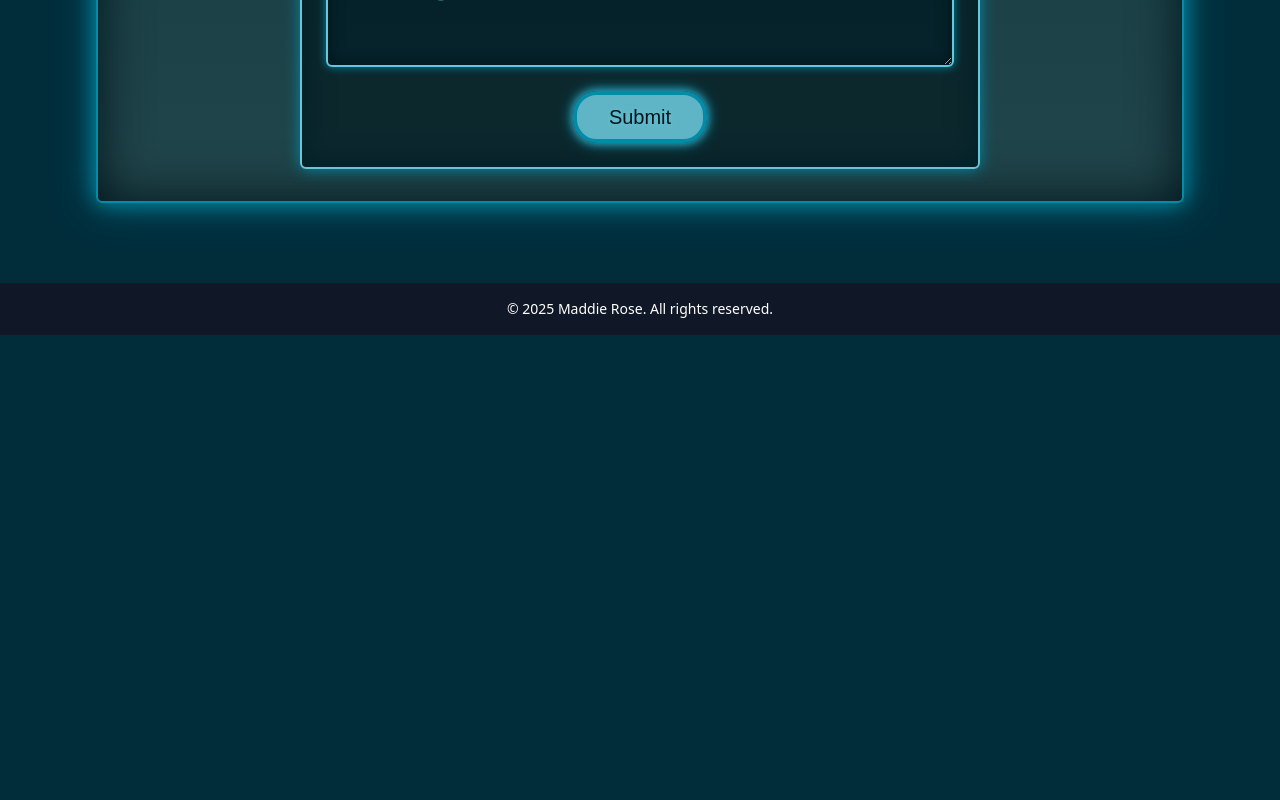
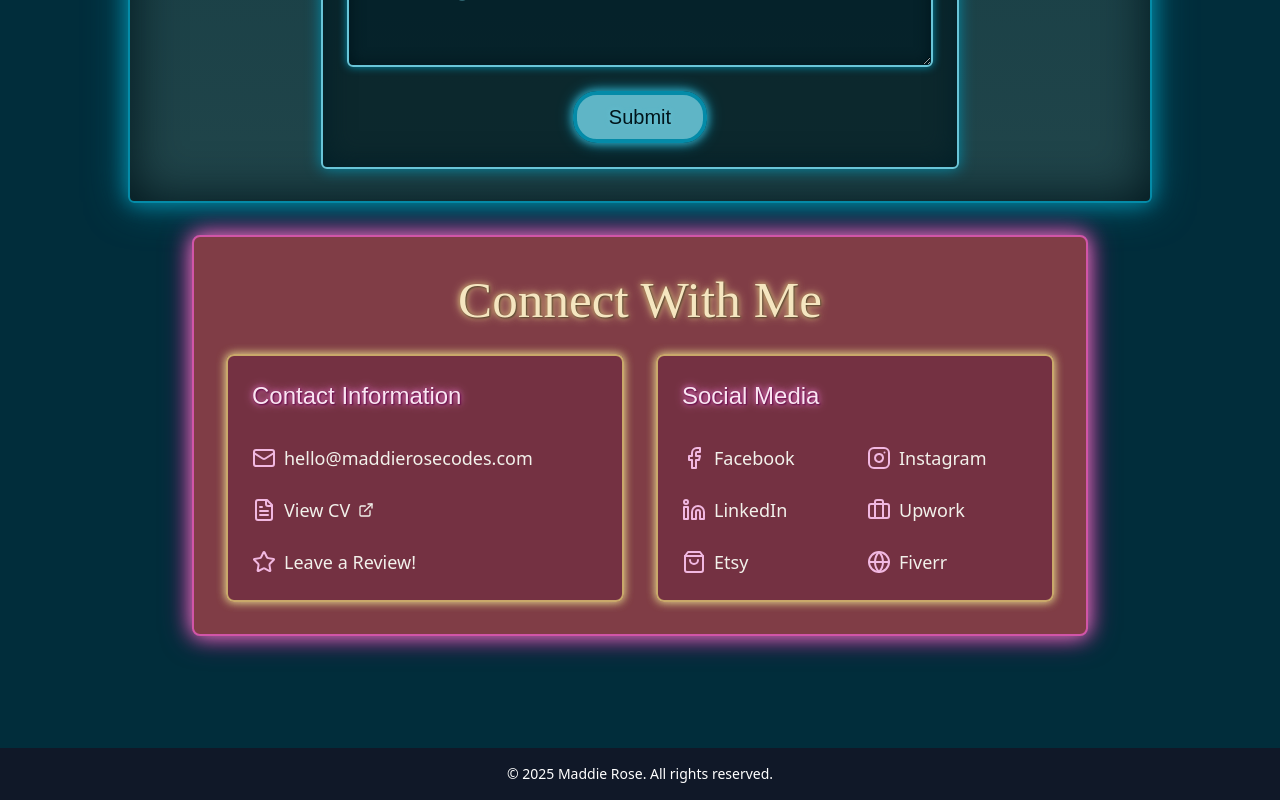
Before and after one commit to maddierosecodes/software_portfolio, a Next.js app: page /contact in a window 1280 px wide. Shown: the part 642-1442 px from the top of the page. Before the commit the page ends 977 px from the top, so only its background shows below. Built offline with nearby package versions, Linux system fonts and the light colour scheme.

Commit message:
Add contact info to contact page

```diff
--- a/app/contact/page.tsx
+++ b/app/contact/page.tsx
@@ -1,20 +1,43 @@
 import { ContactForm } from '@/components/organisms/ContactForm';
+import ContactInfo from '@/components/organisms/ContactInfo';
 import { FC } from 'react';
 import { Metadata } from 'next';
 
 export const metadata: Metadata = {
   title: 'Contact Me | Maddie Rose Codes',
   description:
-    'Get in touch with Maddie Rose for collaboration opportunities, project inquiries, or just to say hello.',
+    'Get in touch with Maddie Rose for collaboration opportunities, project inquiries, or just to say hello. Available for web development, software engineering, and creative projects.',
   keywords:
-    'contact, get in touch, collaboration, web development, software engineer',
+    'contact, get in touch, collaboration, web development, software engineer, freelance developer, Maddie Rose, contact form',
+  openGraph: {
+    title: 'Contact Me | Maddie Rose Codes',
+    description:
+      'Get in touch with Maddie Rose for collaboration opportunities, project inquiries, or just to say hello.',
+    type: 'website',
+    url: 'https://maddierosecodes.com/contact',
+    siteName: 'Maddie Rose Codes',
+  },
+  twitter: {
+    card: 'summary',
+    title: 'Contact Me | Maddie Rose Codes',
+    description:
+      'Get in touch with Maddie Rose for collaboration opportunities, project inquiries, or just to say hello.',
+  },
+  alternates: {
+    canonical: 'https://maddierosecodes.com/contact',
+  },
 };
 
 const Contact: FC = () => {
   return (
     <main>
-      <section role="region" aria-label="Contact page content">
+      <section
+        role="region"
+        aria-label="Contact page content"
+        aria-roledescription="Contact form and information section"
+      >
         <ContactForm />
+        <ContactInfo />
       </section>
     </main>
   );
--- a/app/layout.tsx
+++ b/app/layout.tsx
@@ -108,7 +108,7 @@ export default function RootLayout({
           id="main-content"
           role="main"
           aria-label="Main content"
-          className="flex-grow flex justify-center items-center mx-4 sm:mx-10 lg:mx-16 xl:mx-24 2xl:mx-32 pt-10 h-fit pb-20 custom-flex-col"
+          className="flex-grow flex justify-center items-center mx-auto w-[95%] sm:w-[90%] lg:w-[85%] xl:w-[80%] 2xl:w-[75%] pt-10 h-fit pb-20 custom-flex-col"
           tabIndex={-1}
         >
           {children}
--- /dev/null
+++ b/components/atoms/ContactLink.tsx
@@ -0,0 +1,33 @@
+'use client';
+
+import { LucideIcon } from 'lucide-react';
+
+interface ContactLinkProps {
+  href: string;
+  icon: LucideIcon;
+  text: string;
+  isExternal?: boolean;
+  children?: React.ReactNode;
+}
+
+export default function ContactLink({
+  href,
+  icon: Icon,
+  text,
+  isExternal = true,
+  children,
+}: ContactLinkProps) {
+  return (
+    <a
+      href={href}
+      target={isExternal ? '_blank' : undefined}
+      rel={isExternal ? 'noopener noreferrer' : undefined}
+      className="flex items-center gap-2 text-white-200 hover:text-blue-200 transition-colors text-lg"
+      aria-label={isExternal ? `${text} (opens in new tab)` : text}
+    >
+      <Icon className="h-6 w-6 text-pink-100" aria-hidden="true" />
+      <span>{text}</span>
+      {children}
+    </a>
+  );
+}
--- a/components/atoms/FormInput.tsx
+++ b/components/atoms/FormInput.tsx
@@ -10,6 +10,7 @@ interface FormInputProps {
   hasError?: boolean;
   required?: boolean;
   className?: string;
+  itemProp?: string;
 }
 
 export default function FormInput({
@@ -22,6 +23,7 @@ export default function FormInput({
   hasError = false,
   required = false,
   className = '',
+  itemProp,
 }: FormInputProps) {
   return (
     <input
@@ -36,6 +38,7 @@ export default function FormInput({
       aria-required={required}
       aria-invalid={hasError}
       aria-describedby={hasError ? `${id}-error` : undefined}
+      itemProp={itemProp}
     />
   );
 }
--- a/components/atoms/FormTextArea.tsx
+++ b/components/atoms/FormTextArea.tsx
@@ -12,6 +12,7 @@ interface FormTextAreaProps {
   required?: boolean;
   minHeight?: string;
   maxHeight?: string;
+  itemProp?: string;
 }
 
 const FormTextArea: React.FC<FormTextAreaProps> = ({
@@ -24,6 +25,7 @@ const FormTextArea: React.FC<FormTextAreaProps> = ({
   required = false,
   minHeight = '100px',
   maxHeight = '300px',
+  itemProp,
 }) => {
   return (
     <textarea
@@ -42,6 +44,7 @@ const FormTextArea: React.FC<FormTextAreaProps> = ({
       aria-required={required}
       aria-invalid={hasError}
       aria-describedby={hasError ? `${id}-error` : undefined}
+      itemProp={itemProp}
     />
   );
 };
--- /dev/null
+++ b/components/molecules/ContactSection.tsx
@@ -0,0 +1,51 @@
+'use client';
+
+import ContactLink from '../atoms/ContactLink';
+import { LucideIcon } from 'lucide-react';
+import { useId } from 'react';
+
+interface ContactSectionProps {
+  title: string;
+  links: Array<{
+    href: string;
+    icon: LucideIcon;
+    text: string;
+    isExternal?: boolean;
+    children?: React.ReactNode;
+  }>;
+  variant?: 'grid' | 'list';
+}
+
+export default function ContactSection({ title, links }: ContactSectionProps) {
+  const headingId = useId();
+
+  return (
+    <div
+      className="p-6 flex flex-col gap-6 bg-pink-900/20 rounded-lg border-2 border-gold-300 gold-glow-box-shadow"
+      aria-labelledby={headingId}
+    >
+      <h3 id={headingId} className="text-2xl font-bold pink-glow-text mb-2">
+        {title}
+      </h3>
+
+      <div
+        className="grid grid-rows-[repeat(3,min-content)] auto-cols-fr grid-flow-col gap-6"
+        role="list"
+        aria-label={`${title} links`}
+      >
+        {links.map((link, index) => (
+          <div key={index} role="listitem">
+            <ContactLink
+              href={link.href}
+              icon={link.icon}
+              text={link.text}
+              isExternal={link.isExternal}
+            >
+              {link.children}
+            </ContactLink>
+          </div>
+        ))}
+      </div>
+    </div>
+  );
+}
--- a/components/molecules/FormField.tsx
+++ b/components/molecules/FormField.tsx
@@ -20,6 +20,7 @@ interface FormFieldProps {
     minHeight?: string;
     maxHeight?: string;
   };
+  itemProp?: string;
 }
 
 export default function FormField({
@@ -33,6 +34,7 @@ export default function FormField({
   isTextArea = false,
   required = false,
   textAreaProps = {},
+  itemProp,
 }: FormFieldProps) {
   return (
     <div className="flex flex-col gap-1 group">
@@ -53,6 +55,7 @@ export default function FormField({
           required={required}
           minHeight={textAreaProps.minHeight}
           maxHeight={textAreaProps.maxHeight}
+          itemProp={itemProp}
         />
       ) : (
         <FormInput
@@ -66,6 +69,7 @@ export default function FormField({
           }
           hasError={!!errorMessage}
           required={required}
+          itemProp={itemProp}
         />
       )}
 
--- /dev/null
+++ b/components/organisms/ContactInfo.tsx
@@ -0,0 +1,103 @@
+'use client';
+
+import {
+  Mail,
+  Facebook,
+  Instagram,
+  Linkedin,
+  FileText,
+  ExternalLink,
+  ShoppingBag,
+  Briefcase,
+  Globe,
+  Star,
+} from 'lucide-react';
+import ContactSection from '../molecules/ContactSection';
+import TwoColumnLayout from '../layouts/TwoColumnLayout';
+
+export default function ContactInfo() {
+  const contactLinks = [
+    {
+      href: 'mailto:hello@maddierosecodes.com',
+      icon: Mail,
+      text: 'hello@maddierosecodes.com',
+      isExternal: false,
+    },
+    {
+      href: '/cv.pdf',
+      icon: FileText,
+      text: 'View CV',
+      children: <ExternalLink className="h-4 w-4" aria-hidden="true" />,
+    },
+    {
+      href: 'https://g.co/kgs/XSJ6hbE',
+      icon: Star,
+      text: 'Leave a Review!',
+      isExternal: true,
+    },
+  ];
+
+  const socialLinks = [
+    {
+      href: 'https://www.facebook.com/maddierosecodes',
+      icon: Facebook,
+      text: 'Facebook',
+    },
+    {
+      href: 'https://www.linkedin.com/in/maddierosejane',
+      icon: Linkedin,
+      text: 'LinkedIn',
+    },
+    {
+      href: 'https://www.etsy.com/shop/maddierosecreates',
+      icon: ShoppingBag,
+      text: 'Etsy',
+    },
+    {
+      href: 'https://www.instagram.com/maddierosecodes',
+      icon: Instagram,
+      text: 'Instagram',
+    },
+    {
+      href: 'https://www.upwork.com/freelancers/maddierosecodes',
+      icon: Briefcase,
+      text: 'Upwork',
+    },
+    {
+      href: 'https://www.fiverr.com/maddierosecodes',
+      icon: Globe,
+      text: 'Fiverr',
+    },
+  ];
+
+  return (
+    <section className="w-full py-8" aria-labelledby="connect-heading">
+      <div className="w-full max-w-4xl mx-auto p-8 rounded-lg border-2 border-pink-300 pink-glow-box-shadow-large bg-peach-700">
+        <h2
+          id="connect-heading"
+          className="subtitle mb-6 text-center gold-glow-text"
+        >
+          Connect With Me
+        </h2>
+
+        <TwoColumnLayout
+          className="w-full gap-6"
+          equalHeight={true}
+          role="region"
+          aria-label="Contact information and social media links"
+        >
+          <ContactSection
+            title="Contact Information"
+            links={contactLinks}
+            variant="grid"
+          />
+          <ContactSection
+            title="Social Media"
+            links={socialLinks}
+            variant="grid"
+          />
+        </TwoColumnLayout>
+      </div>
+    </section>
+  );
+}
--- a/package.json
+++ b/package.json
@@ -14,7 +14,6 @@
     "format:check": "prettier --check ."
   },
   "dependencies": {
-    "@testing-library/user-event": "^14.6.1",
     "lucide-react": "^0.484.0",
     "next": "^15.2.4",
     "react": "^19.0.0",
@@ -27,6 +26,7 @@
     "@testing-library/dom": "^10.4.0",
     "@testing-library/jest-dom": "^6.6.3",
     "@testing-library/react": "^16.2.0",
+    "@testing-library/user-event": "^14.6.1",
     "@types/jest": "^29.5.14",
     "@types/node": "^20",
     "@types/react": "^19.0.12",
```
Also changed, not shown: components/organisms/ContactForm.tsx (+7 -2 lines), 2 other files (tests, documents, lock files or other folders).
